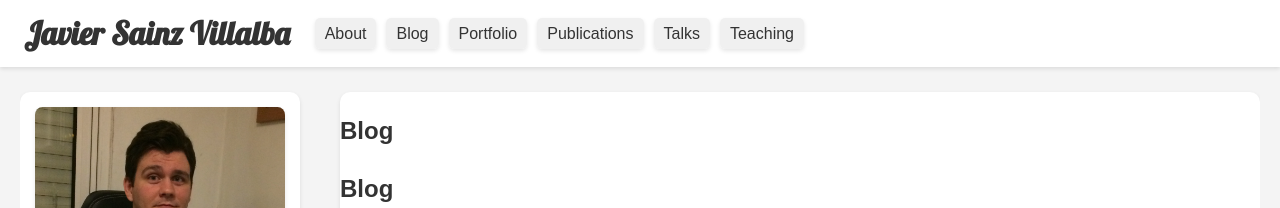
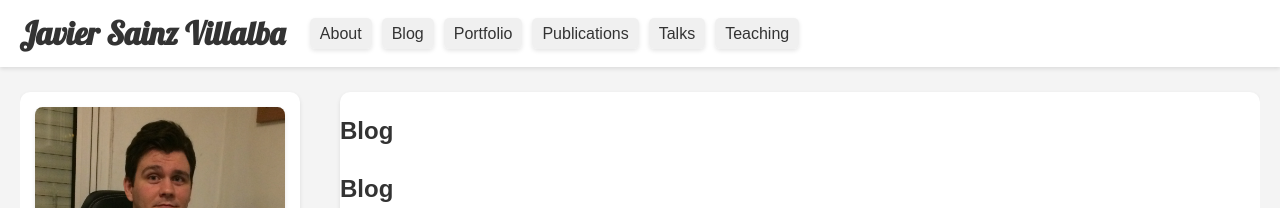
Before and after one commit to javiersainzvillalba/javiersainzvillalba.github.io, a Jekyll site: the page built from blog.md, in a window 1280 px wide. Shown: the top 208 px of the page. Built offline with Jekyll 4.4.1, drawn with Linux system fonts in a browser that asks for light colours.

Commit message:
Update style.css

```diff
--- a/assets/css/style.css
+++ b/assets/css/style.css
@@ -16,7 +16,7 @@ header {
   display: flex;
   align-items: center;
   background: #fff;
-  padding: 0.5em 1.5em;
+  padding: 0.5em 1.2em;
   box-shadow: 0 2px 4px rgba(0, 0, 0, 0.1);
 }
 
```
